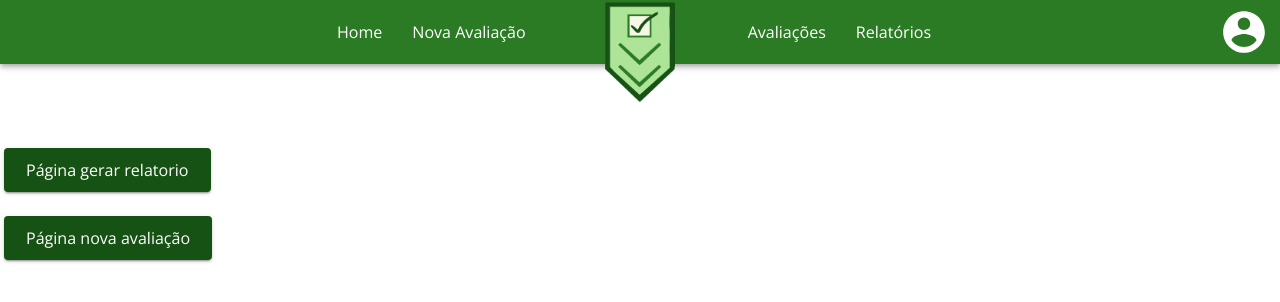
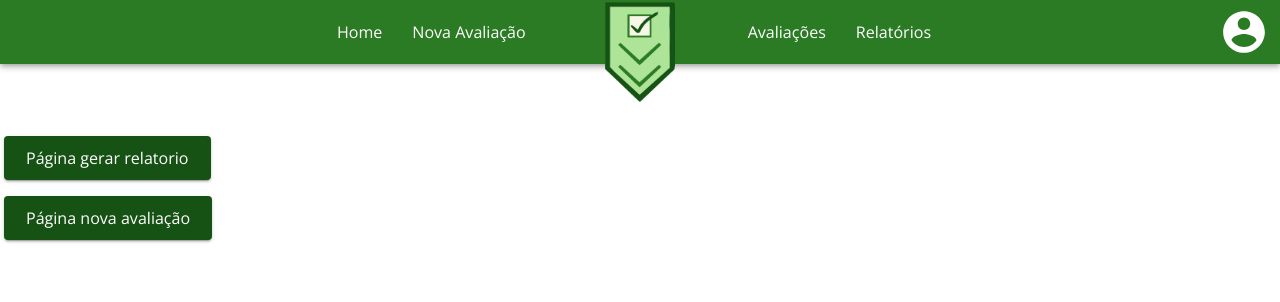
Before and after one commit to fga-eps-mds/2021-1-hospitalar, a React (Create React App) app in the folder frontend/: page /home in a window 1280 px wide. Shown: the top 302 px of the page. Built offline with nearby package versions, Linux system fonts and the light colour scheme.

Commit message:
Centralizacao dos butoes

```diff
--- a/frontend/src/pages/Home/index.tsx
+++ b/frontend/src/pages/Home/index.tsx
@@ -3,6 +3,7 @@ import { Grid } from '@material-ui/core'
 import { Header } from '../../components/GlobalComponents/Header'
 import React from 'react'
 import { useHistory } from 'react-router-dom'
+import { useStyles } from './styles'
 
 /**
  * Um componente funcional React compatível com React Hooks.
@@ -13,12 +14,13 @@ import { useHistory } from 'react-router-dom'
  */
 export function Home(): React.ReactElement {
   const history = useHistory()
+  const classes = useStyles()
   /**
    * A página foi criada utilizando a ferramenta de layout responsivo do material-ui
    * @see https://material-ui.com/components/grid/
    */
   return (
-    <Grid container direction='column' spacing={2}>
+    <><Grid container direction='column' spacing={2}>
       <Grid item>
         <Header
           links={[
@@ -26,9 +28,11 @@ export function Home(): React.ReactElement {
             { texto: 'Nova Avaliação', link: '/NovaAvaliacao' },
             { texto: 'Avaliações', link: '/avaliacao' },
             { texto: 'Relatórios', link: '/relatorio' },
-          ]}
-        />
+          ]} />
       </Grid>
+
+    </Grid>
+    <Grid container direction='column' className={classes.centralizar} spacing={1} >
         <Grid item>
           <Button onClick={() => history.push('relatorio')}>Página gerar relatorio</Button>
         </Grid>
@@ -37,6 +41,7 @@ export function Home(): React.ReactElement {
             Página nova avaliação
           </Button>
         </Grid>
-    </Grid>
+      </Grid></>
+
   )
 }
```
Lines whose indentation alone changed are shown as unchanged.
